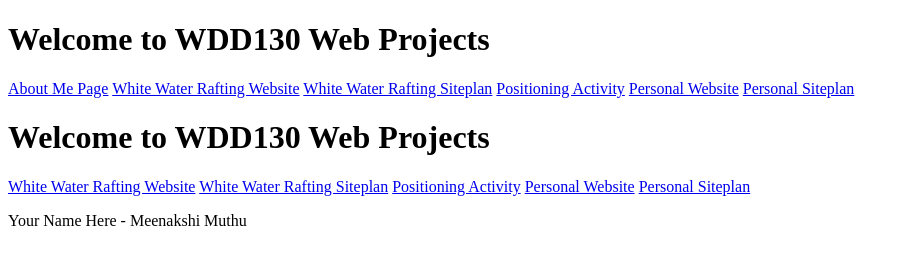
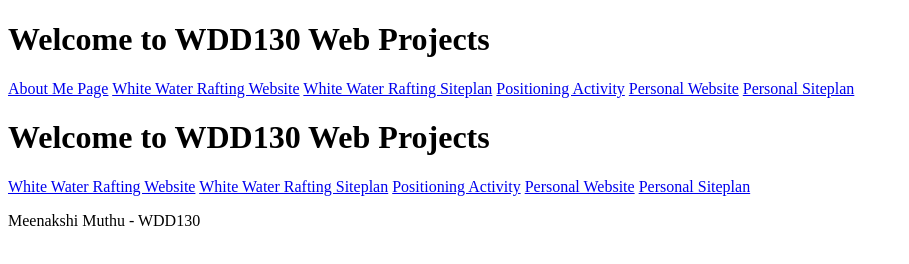
Before and after one commit to meenakshi-muthu/wdd130, a plain HTML site: page index.html in a window 1280 px wide. Shown: the whole page, without its empty margins (0-909 px from the left). Drawn offline with Linux system fonts and the light colour scheme.

Commit message:
I have chnaged my incorrect code

```diff
--- a/index.html
+++ b/index.html
@@ -24,6 +24,6 @@
   <a href="#">Personal Website</a>
   <a href="#">Personal Siteplan</a>
   </nav>
-<p>Your Name Here - Meenakshi Muthu</p>
+  <p>Meenakshi Muthu - WDD130</p>
 </body>
 </html>
```
Lines whose indentation alone changed are shown as unchanged.
